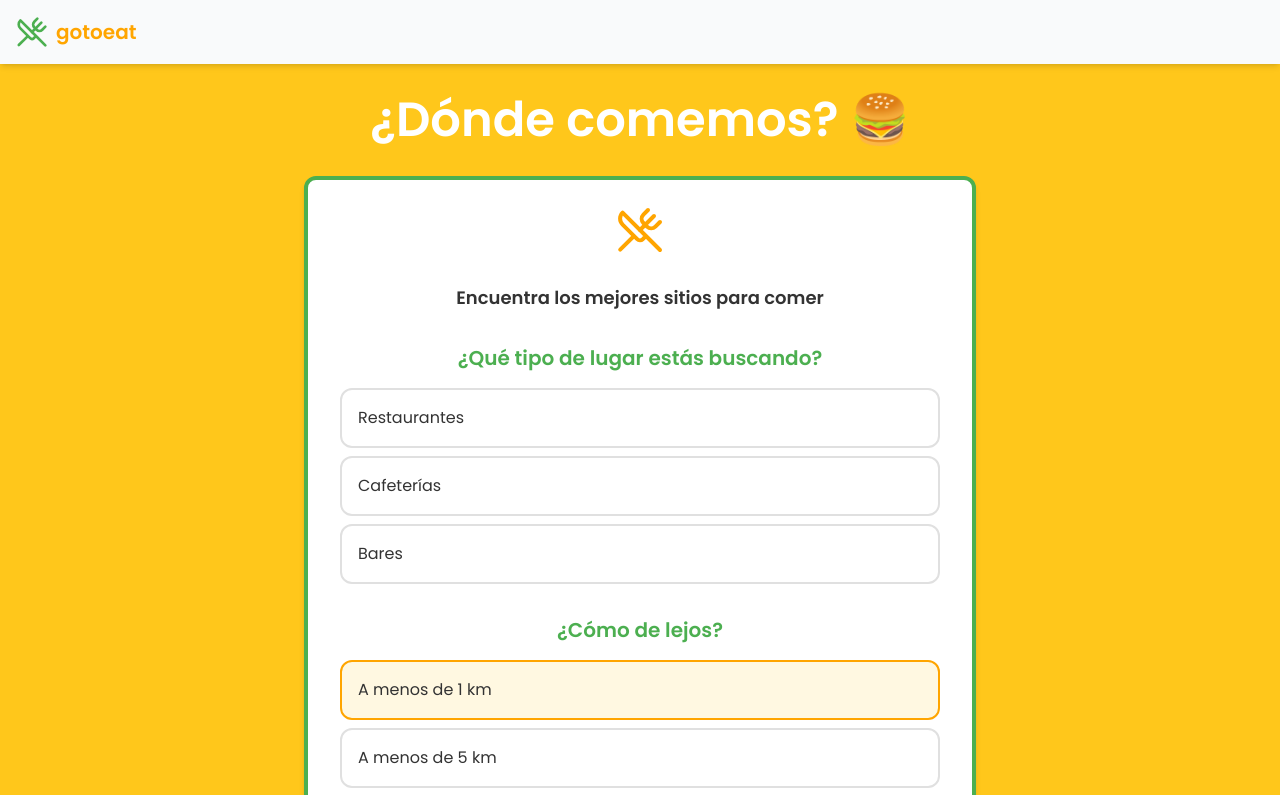
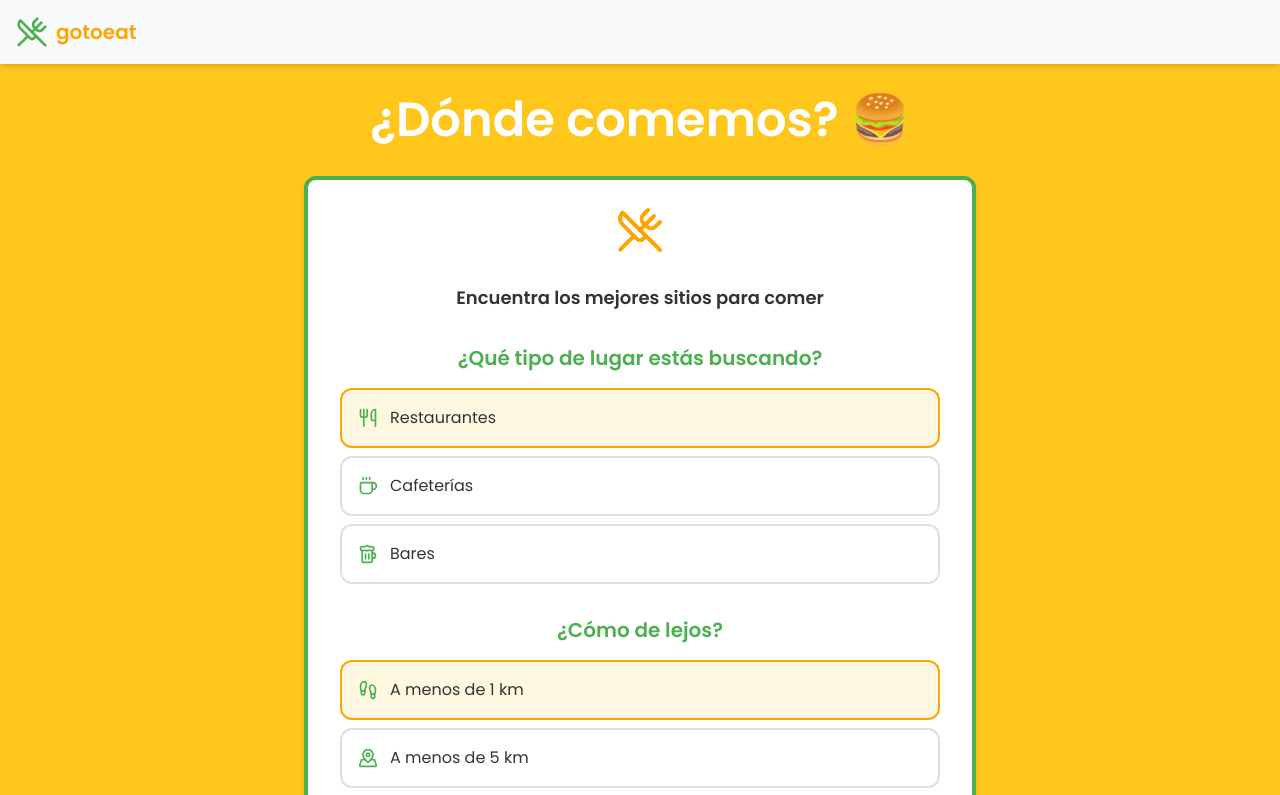
Before and after one commit to mariollesta/locatall, a React (Vite) app in the folder frontend/: page / in a window 1280 px wide. Shown: the top 795 px of the page. Built offline with nearby package versions, Linux system fonts and the light colour scheme.

Commit message:
feat(frontend): add icons to distance and sites options

```diff
--- a/frontend/src/components/DistanceInput.jsx
+++ /dev/null
@@ -1,23 +0,0 @@
-const DistanceInput = ({ value, label, selected, onChange }) => {
-    return (
-      <div className="flex items-center">
-        <input
-          type="radio"
-          id={`distance-${value}`}
-          name="distance"
-          value={value}
-          checked={selected === value}
-          onChange={() => onChange(value)}
-          className="hidden peer"
-        />
-        <label
-          htmlFor={`distance-${value}`}
-          className="flex flex-1 items-center justify-between rounded-xl border-2 border-[#E0E0E0] bg-[#FFFFFF] p-4 hover:bg-[#F5F5F5] hover:text-[#FFA500] peer-checked:border-[#FFA500] peer-checked:bg-[#FFF8E1] cursor-pointer transition-all"
-        >
-          {label}
-        </label>
-      </div>
-    );
-  };
-
-export default DistanceInput;
--- a/frontend/src/components/FoodRecommender.jsx
+++ b/frontend/src/components/FoodRecommender.jsx
@@ -1,10 +1,10 @@
 import React, { useReducer, useEffect, useCallback, useMemo } from "react";
-import { UtensilsCrossed } from "lucide-react";
+import { UtensilsCrossed, Footprints, Compass, MapPinned, Utensils, Coffee, Beer} from "lucide-react";
 
 import { initialState, reducer, ACTIONS } from "@utils/foodRecommenderReducer";
 import { getUserLocation, fetchRecommendations } from "@services/api";
 
-import DistanceInput from "@components/DistanceInput";
+import OptionGroup from "@components/OptionGroup";
 import { ResetRecommender } from "@components/ResetRecommender";
 import { FoodResult } from "@components/FoodResult";
 
@@ -12,15 +12,15 @@ export const FoodRecommender = ({ onError }) => {
   const [state, dispatch] = useReducer(reducer, initialState);
 
   const distanceOptions = useMemo(() => [
-    { value: "1", label: "A menos de 1 km" },
-    { value: "5", label: "A menos de 5 km" },
-    { value: "10", label: "A menos de 10 km" },
+    { value: "1", label: "A menos de 1 km", icon: Footprints },
+    { value: "5", label: "A menos de 5 km", icon: MapPinned },
+    { value: "10", label: "A menos de 10 km", icon: Compass },
   ], []);
 
   const placeTypeOptions = useMemo(() => [
-    { value: "restaurant", label: "Restaurantes" },
-    { value: "cafe", label: "Cafeterías" },
-    { value: "bar", label: "Bares" },
+    { value: "restaurant", label: "Restaurantes", icon: Utensils},
+    { value: "cafe", label: "Cafeterías", icon: Coffee },
+    { value: "bar", label: "Bares", icon: Beer },
   ], []);
 
   const handleFindPlace = useCallback(async () => {
@@ -67,44 +67,26 @@ export const FoodRecommender = ({ onError }) => {
             {state.error && <div className="text-red-500 mb-4">{state.error}</div>}
 
             {/* Types of places */}
-            <div className="mb-8">
-              <h3 className="text-xl font-bold mb-4 text-center text-[#4CAF50]">
-                ¿Qué tipo de lugar estás buscando?
-              </h3>
-              <div className="flex flex-col space-y-2">
-                {placeTypeOptions.map((option) => (
-                  <DistanceInput
-                    key={option.value}
-                    value={option.value}
-                    label={option.label}
+            <OptionGroup
+              header="¿Qué tipo de lugar estás buscando?"
+              name="placeType"
+              options={placeTypeOptions}
               selected={state.placeType}
               onChange={(value) =>
                 dispatch({ type: ACTIONS.SET_PLACE_TYPE, payload: value })
               }
             />
-                ))}
-              </div>
-            </div>
 
             {/* Distances */}
-            <div className="mb-8">
-              <h3 className="text-xl font-bold mb-4 text-center text-[#4CAF50]">
-                ¿Cómo de lejos?
-              </h3>
-              <div className="flex flex-col space-y-2">
-                {distanceOptions.map((option) => (
-                  <DistanceInput
-                    key={option.value}
-                    value={option.value}
-                    label={option.label}
+            <OptionGroup
+              header="¿Cómo de lejos?"
+              name="distance"
+              options={distanceOptions}
               selected={state.distance}
               onChange={(value) =>
                 dispatch({ type: ACTIONS.SET_DISTANCE, payload: value })
               }
             />
-                ))}
-              </div>
-            </div>
 
             <div className="flex flex-col items-center justify-center">
               <button
--- /dev/null
+++ b/frontend/src/components/OptionGroup.jsx
@@ -0,0 +1,40 @@
+const OptionGroup = ({ header, options, selected, onChange, name }) => {
+  return (
+    <div className="mb-8">
+      {header && (
+        <h3 className="text-xl font-bold mb-4 text-center text-[#4CAF50]">
+          {header}
+        </h3>
+      )}
+      <div className="flex flex-col space-y-2">
+        {options.map((option) => {
+          const Icon = option.icon;
+          return (
+            <div key={option.value} className="flex items-center">
+              <input
+                type="radio"
+                id={`${name}-${option.value}`}
+                name={name}
+                value={option.value}
+                checked={selected === option.value}
+                onChange={() => onChange(option.value)}
+                className="hidden peer"
+              />
+              <label
+                htmlFor={`${name}-${option.value}`}
+                className="flex flex-1 items-center justify-between rounded-xl border-2 border-[#E0E0E0] bg-[#FFFFFF] p-4 hover:bg-[#F5F5F5] hover:text-[#FFA500] peer-checked:border-[#FFA500] peer-checked:bg-[#FFF8E1] cursor-pointer transition-all"
+              >
+                <div className="flex items-center space-x-3">
+                  {Icon && <Icon className="w-5 h-5 text-[#4CAF50]" />}
+                  <span>{option.label}</span>
+                </div>
+              </label>
+            </div>
+          );
+        })}
+      </div>
+    </div>
+  );
+};
+
+export default OptionGroup;
--- a/frontend/src/utils/foodRecommenderReducer.js
+++ b/frontend/src/utils/foodRecommenderReducer.js
@@ -17,7 +17,7 @@ export const initialState = {
     location: null,
     recommendations: [],
     showRecommendations: false,
-    place_type: "restaurant",
+    placeType: "restaurant",
 };
 
 export function reducer(state, action) {
```
Lines whose indentation alone changed are shown as unchanged.
